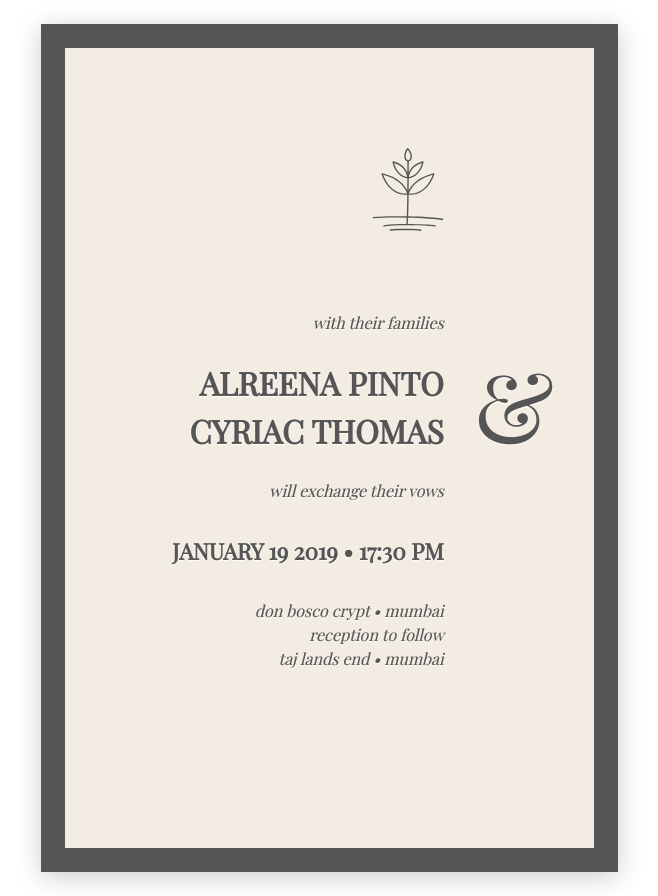
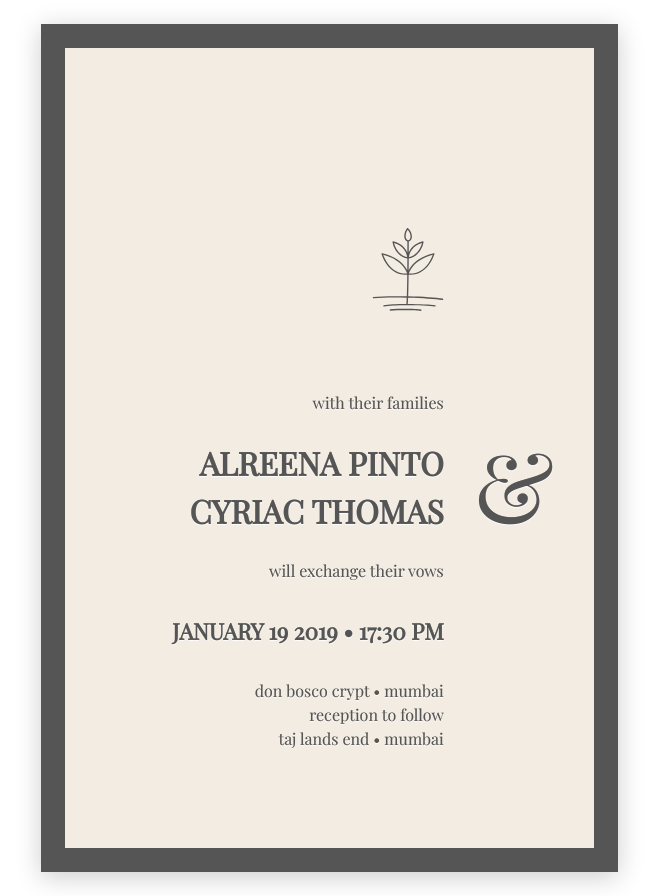
Before and after one commit to cyriac/cyriac.alreena.com, a Nuxt app: page /card in a window 1280 px wide. Shown: the whole page, without its empty margins (311-969 px from the left). Built offline with nearby package versions, Linux system fonts and the light colour scheme; a web font is replaced by a local one.

Commit message:
remove italics from card

```diff
--- a/pages/card.vue
+++ b/pages/card.vue
@@ -44,7 +44,6 @@
 .card {
   margin: 3vh;
   border: 3vh solid #555;
-  font-style: italic;
   border-radius: 0;
   text-shadow: 0 1px 1px #fff, 0 0 0.5px rgba(0,0,0,.5);
   font-family: 'Playfair Display', serif;
@@ -53,7 +52,7 @@
     min-height: 100vh;
     color: #555;
     img {
-      margin: 10vh 0;
+      margin: 20vh 0 10vh 0;
     }
   }
 }
```
